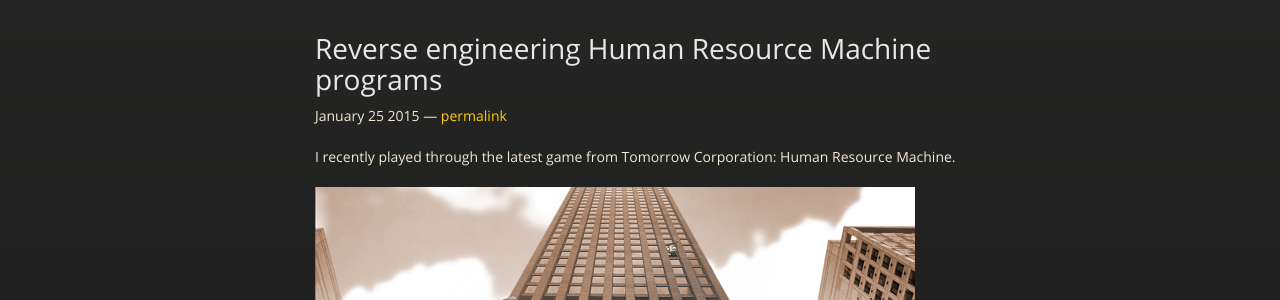
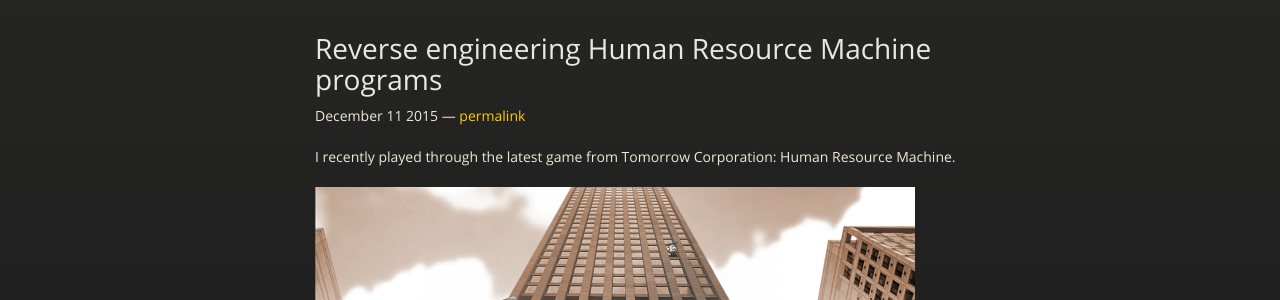
Before and after one commit to perimosocordiae/perimosocordiae.github.io, a Jekyll site: the page built from _posts/2015-12-11-pyhrm.md, in a window 1280 px wide and 900 px high. Shown: the part 338-638 px from the top of the window. Built offline with Jekyll 4.4.1, drawn with Linux system fonts in a browser that asks for light colours; nearby versions of some CDN libraries.

Commit message:
Fixing the date (again?)

```diff
--- a/_posts/2015-12-11-pyhrm.md
+++ b/_posts/2015-12-11-pyhrm.md
@@ -1,7 +1,7 @@
 ---
 layout: post
 title: Reverse engineering Human Resource Machine programs
-date: 25 Jan 2015 6:41:00 UTC
+date: 11 Dec 2015 6:41:00 UTC
 categories: [python, reverse engineering, games]
 slug:
   An adventure in exploratory reverse engineering.
```
